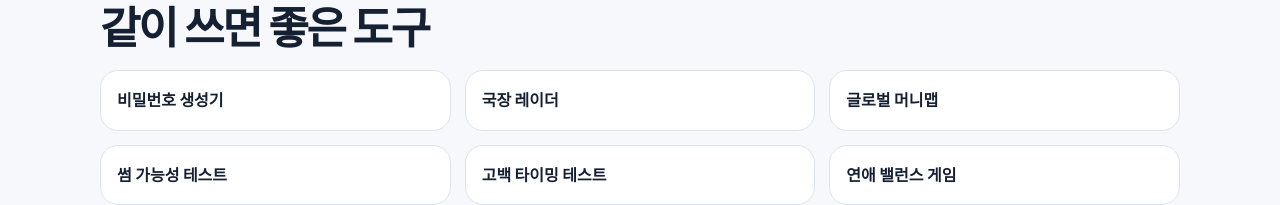
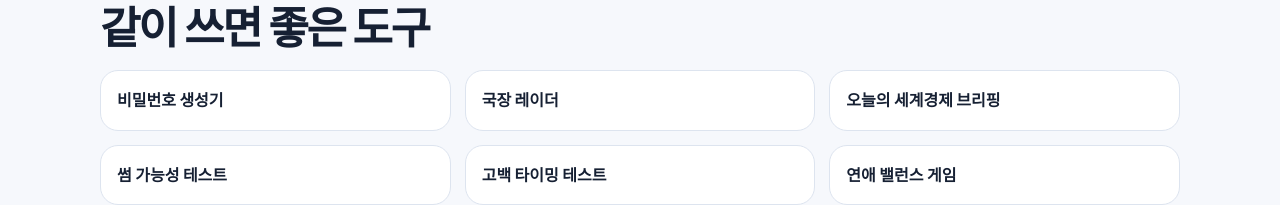
Before and after one commit to inma8743/random-tools-kr, a website: page index.html in a window 1280 px wide. Shown: the part 2241-2446 px from the top of the page. Drawn offline with Linux system fonts and the light colour scheme.

Commit message:
Link daily money briefing

```diff
--- a/index.html
+++ b/index.html
@@ -124,7 +124,7 @@
     <div class="related">
       <a href="https://password-generator-self-seven.vercel.app/">비밀번호 생성기</a>
       <a href="https://stock-board-ten.vercel.app/">국장 레이더</a>
-      <a href="https://global-money-map.vercel.app/">글로벌 머니맵</a>
+      <a href="https://global-money-map.vercel.app/today.html">오늘의 세계경제 브리핑</a>
       <a href="https://type-lab-kr.vercel.app/crush-test.html">썸 가능성 테스트</a>
       <a href="https://type-lab-kr.vercel.app/confession-test.html">고백 타이밍 테스트</a>
       <a href="https://type-lab-kr.vercel.app/balance-game.html">연애 밸런스 게임</a>
```
